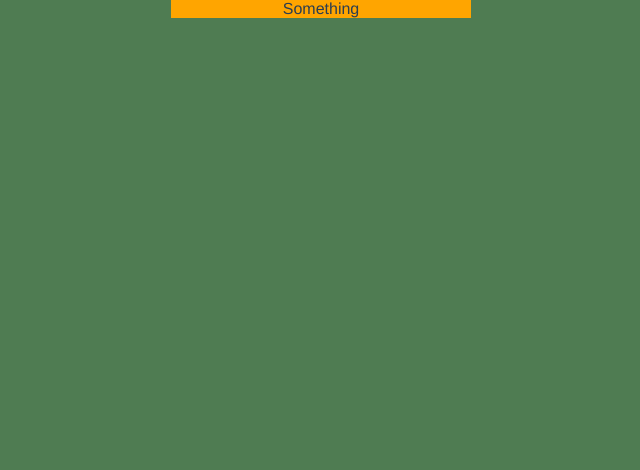
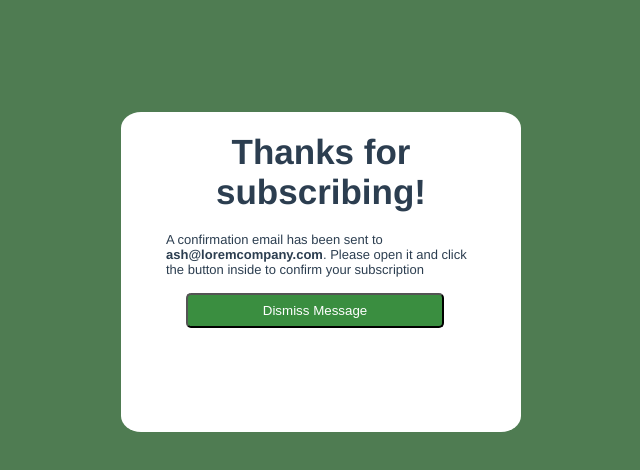
Before and after one commit to 5Akan/Newsletter-Signup, a Vue app: page /congrats in a window 1280 px wide. Shown: the top 470 px of the page, without its empty margins (319-959 px from the left). Built offline with nearby package versions, Linux system fonts and the light colour scheme.

Commit message:
Input error shown and start of congrats page begin

```diff
--- a/src/views/Congrats.vue
+++ b/src/views/Congrats.vue
@@ -1,6 +1,11 @@
 <template>
-     <div class="body">
-      Something
+     <div class="contain">
+      <h1>Thanks for subscribing!</h1>
+      <p>
+        A confirmation email has been sent to <b>ash@loremcompany.com</b>.
+        Please open it and click the button inside to confirm your subscription
+      </p>
+      <button type="submit">Dismiss Message</button>
   </div>
 
 
@@ -13,9 +18,54 @@ export default {
 </script>
 
 <style>
-  .body{
-    background-color: orange;
-    width: 300px;
-    height: 100%;
+*{
+    box-sizing: border-box;
+    margin: 0;
+    padding: 0;
+}
+body{
+  display: flex;
+  flex-direction: column;
+  background-color: rgb(79, 124, 82);
+  align-items: center;
+  justify-content: center;
+  margin: 0;
+}
+  .contain{
+    background-color: white;
+    position: relative;
+    display: inline-block;
+    padding: 15px;
+    margin-top: 7rem;
+    width: 25rem;
+    height: 20rem;
+
+    justify-content: center;
+    align-items: center;
+    border-radius: 5%;
   }
+  h1{
+  margin-top: 5px;
+  margin-bottom: 20px;
+  font-size: 35px;
+}
+p{
+  margin: 0 30px 0 30px;
+  justify-content: center;
+  align-items: center;
+  font-size: 13px;
+  text-align: left;
+  position: inherit;
+}
+button{
+  height: 35px;
+  width: 258px;
+  margin-top: 16px;
+  border-radius: 5px 5px;
+  background-color: rgb(58, 142, 64);
+  color: white;
+  position: inherit;
+  margin-right: 12px;
+  cursor: pointer;
+}
 </style>
--- a/src/views/Signup.vue
+++ b/src/views/Signup.vue
@@ -11,23 +11,22 @@
 
         </div>
 
-        <form @submit.prevent = "verify">
+        <form @submit.prevent = "verify" >
           <label>
             Email Address
              <div v-if="error">
               <p class="error">{{error}}</p>
             </div>
           </label>
-          <p><input type="text" v-model= "email" placeholder="email@company.com" ></p>
+             <p><input type="text" v-model= "email" placeholder="email@company.com" :class= "inputError ?'inputError':false" @input= "nullForm"></p>
             <div v-if= "verify">
-              <button :disabled = "!email.length" class="btn" :class= "{active:isActive}" @click= "isActive = !isActive">Submit</button>
+              <button :disabled = "!email.length" class="btn" >Submit</button>
             </div>
 
 
         </form>
     </div>
       <img src= "../assets/signpic.jpg" alt="" srcset="">
-
 
   </div>
 
@@ -45,23 +44,36 @@ export default {
   const regx = ref(/^([a-zA-Z0-9\._])+@([a-zA-Z0-9])+\.([a-z]+)(.[a-z]+)?$/);
   const router = useRouter();
   const error = ref();
-  const isActive = ref(false);
+  const inputError = ref(false);
+
+// const checkinputValidity = () => {
+//   inputError = !verify();
+// }
 
   const verify = () => {
     if (regx.value.test(email.value)){
       // console.log("Email confirmed");
       router.push({name:'congrats'});
+      inputError.value = false;
 
     }else{
       //  console.log("Email wrong");
        error.value = "Valid email required"
-       console.log(error.value)
+       console.log(error.value);
+     inputError.value = true;
 
     }
   }
 
+  const nullForm = () => {
+    if(email.value.length === 0){
+      inputError.value = false;
+      error.value = "";
+    }
 
-  return { email, verify, error, isActive}
+  }
+
+  return { email, verify, error,inputError,nullForm}
   }
 }
 </script>
@@ -135,6 +147,7 @@ input{
   position: inherit;
   box-shadow: 1px 1px 1px 0 rgba(154, 160, 185, 0.05),
     1px 1px 15px rgba(0 ,0, 0, 0.3);
+    cursor: pointer;
 }
 .btn{
   height: 35px;
@@ -145,6 +158,7 @@ input{
   color: white;
   position: inherit;
   margin-right: 12px;
+  cursor: pointer;
 }
 .btn:disabled{
   background-color: rgb(95, 152, 111);
@@ -159,8 +173,10 @@ label .error{
   color: red;
 }
 
-a .router-link-active router-link-exact-active{
+input.inputError{
+    outline: 2px solid red;
+    background: rgba(217, 33, 33, 0.264) ;
 
+  }
 
-}
 </style>
```
